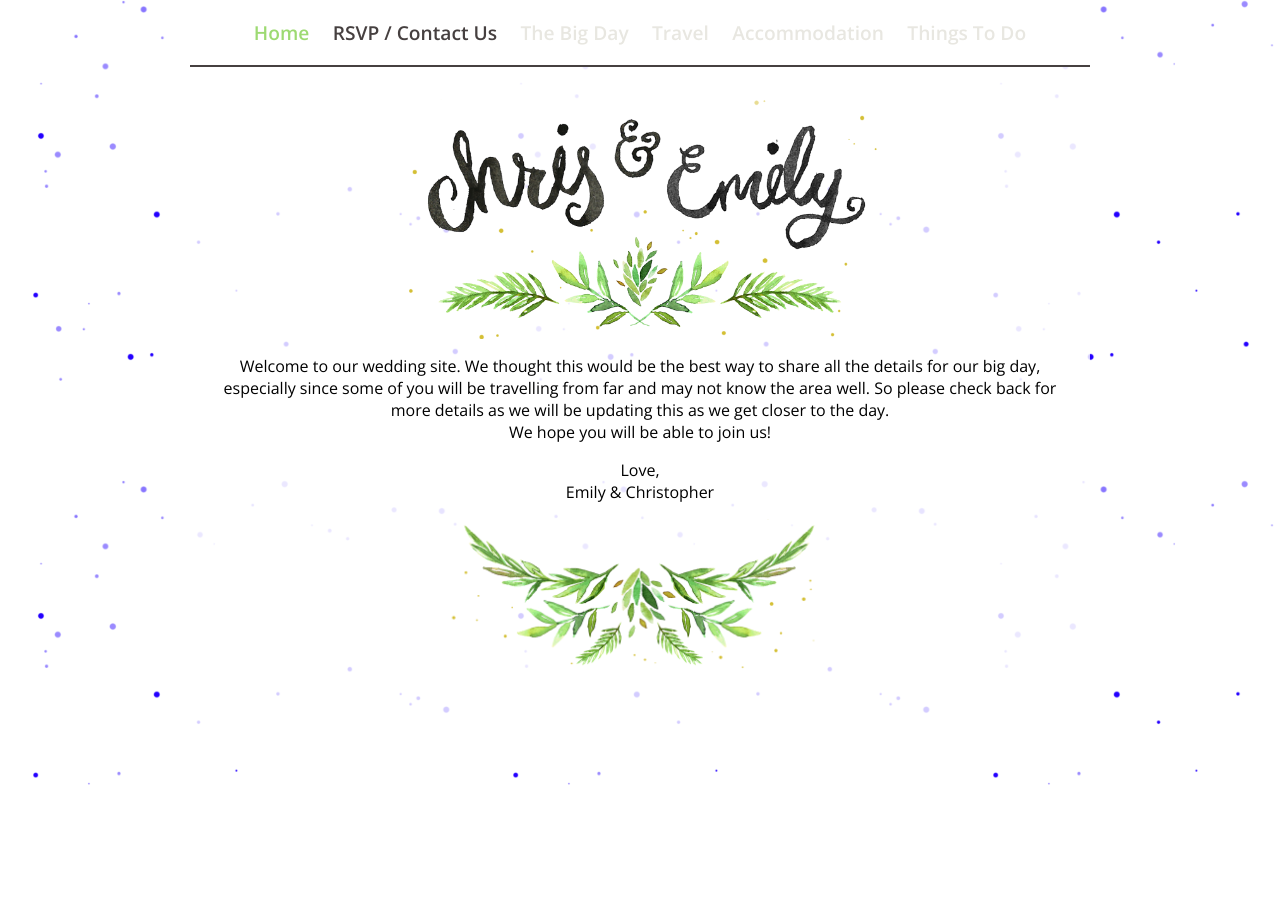
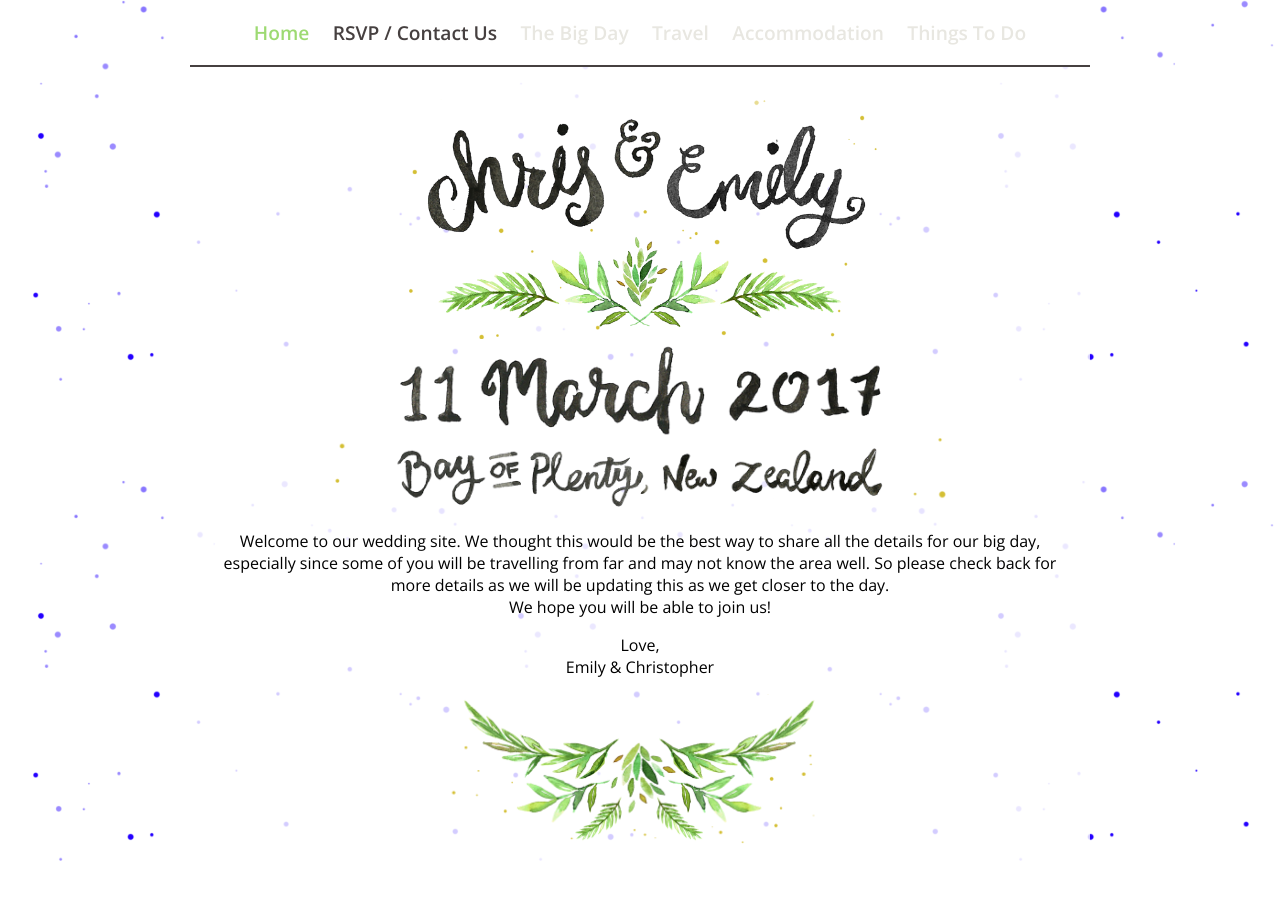
Before and after one commit to christopherdebeer/emilyandchris.wedding, a website: page public/index.html in a window 1280 px wide. Before the commit the page ends 800 px from the top, so only its background shows below. Drawn offline with nearby package versions, Linux system fonts and the light colour scheme.

Commit message:
add date back

```diff
--- a/public/index.html
+++ b/public/index.html
@@ -20,6 +20,7 @@
 
     <div id="content" class="container home">
       <a href="/"><img class="header" src="assets/images/header.png"></img></a>
+      <img class="date" src="assets/images/date.png"></img>
         <p>
           Welcome to our wedding site. We thought this would be the best way to share all the details for our big day, especially since some of you will be travelling from far and may not know the area well. So please check back for more details as we will be updating this as we get closer to the day.
           <br/>
```
